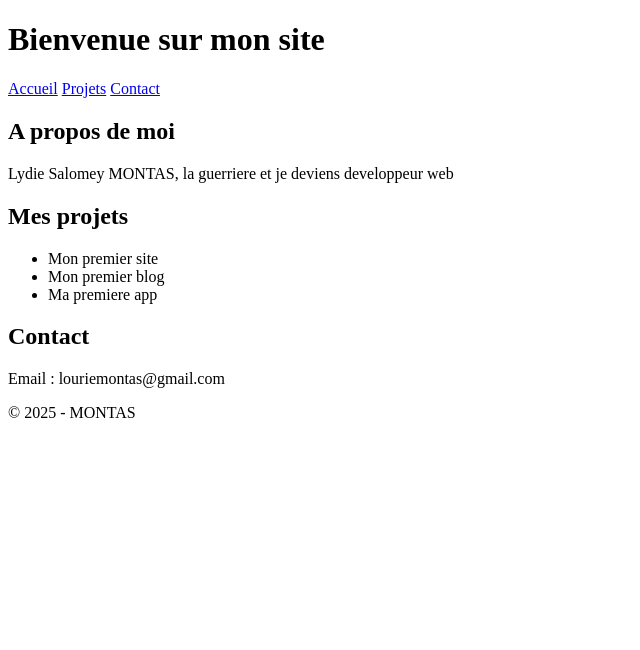
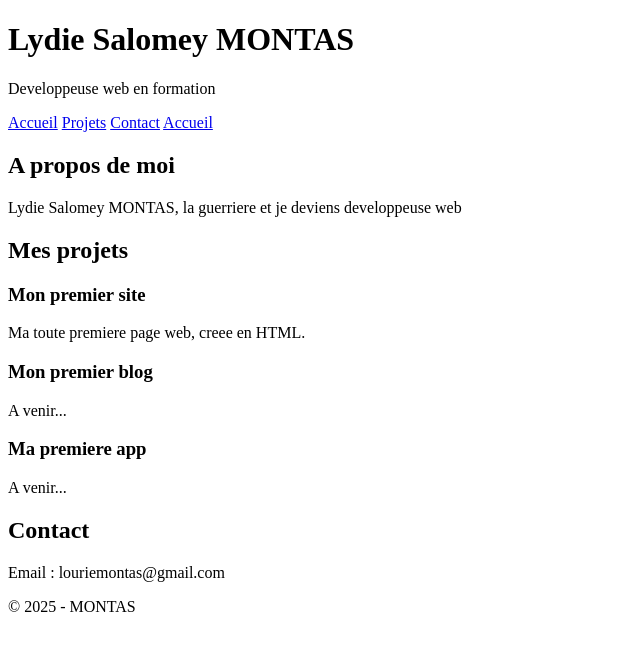
Before and after one commit to louriemontas-ui/Mon-premier-site, a plain HTML site: page index.html in a window 1280 px wide. Shown: the whole page, without its empty margins (0-640 px from the left). Drawn offline with Linux system fonts and the light colour scheme.

Commit message:
Jour 2 -HTML semantique et formulaire de Contact

```diff
--- a/index.html
+++ b/index.html
@@ -3,36 +3,48 @@
 <head>
     <meta charset="UTF-8">
     <meta name="viewport" content="width=device-width, initial-scale=1.0">
-    <title>Mon premier site avec mon coach</title>
+    <title>Lydie Salomey MONTAS - Developpeuse web</title>
 </head>
 <body>
     <header>
-        <h1>Bienvenue sur mon site</h1>
+        <h1>Lydie Salomey MONTAS</h1>
+        <p>Developpeuse web en formation</p>
         <nav>
             <a href="#accueil">Accueil</a>
             <a href="#projets">Projets</a>
-            <a href="#contact">Contact</a>
+            <a href="contact.html">Contact</a>
+            <a href="index.html">Accueil</a>
         </nav>
     </header>
 
     <main>
         <section id="accueil">
             <h2>A propos de moi</h2>
-            <p>Lydie Salomey MONTAS, la guerriere et je deviens developpeur web</p>
+            <p>Lydie Salomey MONTAS, la guerriere et je deviens developpeuse web</p>
         </section>
+
         <section id="projets">
             <h2>Mes projets</h2>
-            <ul>
-                <li>Mon premier site</li>
-                <li>Mon premier blog</li>
-                <li>Ma premiere app</li>
-            </ul>
-        </section>
+            <article>
+                <h3>Mon premier site</h3>
+                <p>Ma toute premiere page web, creee en HTML.</p>
+            </article>
+            <article>
+                <h3>Mon premier blog</h3>
+                <p>A venir...</p>
+            </article>
+            <article>
+                <h3>Ma premiere app</h3>
+                <p>A venir...</p>
+            </article>
+         </section>
+
         <section id="contact">
             <h2>Contact</h2>
             <p>Email : louriemontas@gmail.com</p>
         </section>
     </main>
+
     <footer>
         <p>&copy; 2025 - MONTAS</p>
     </footer>
```
Also changed, not shown: contact.html (added, +50 -0 lines).
